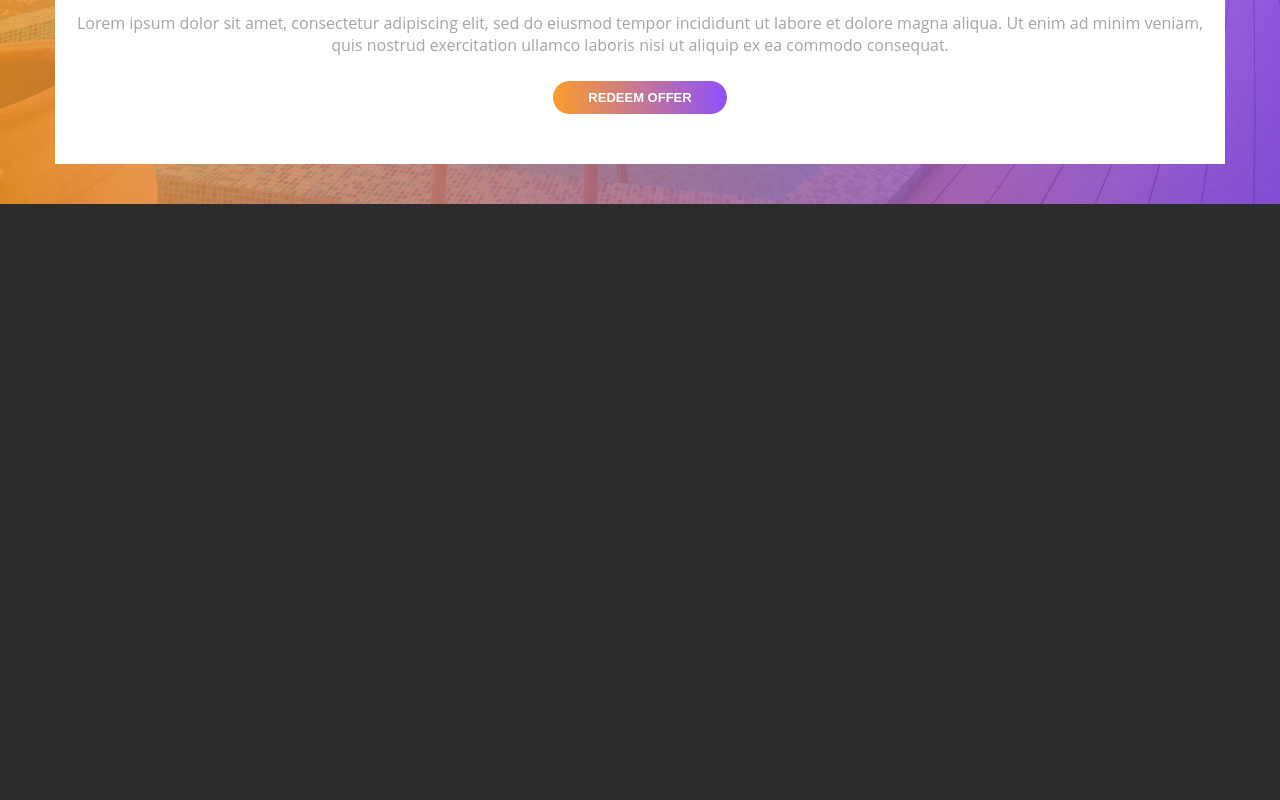
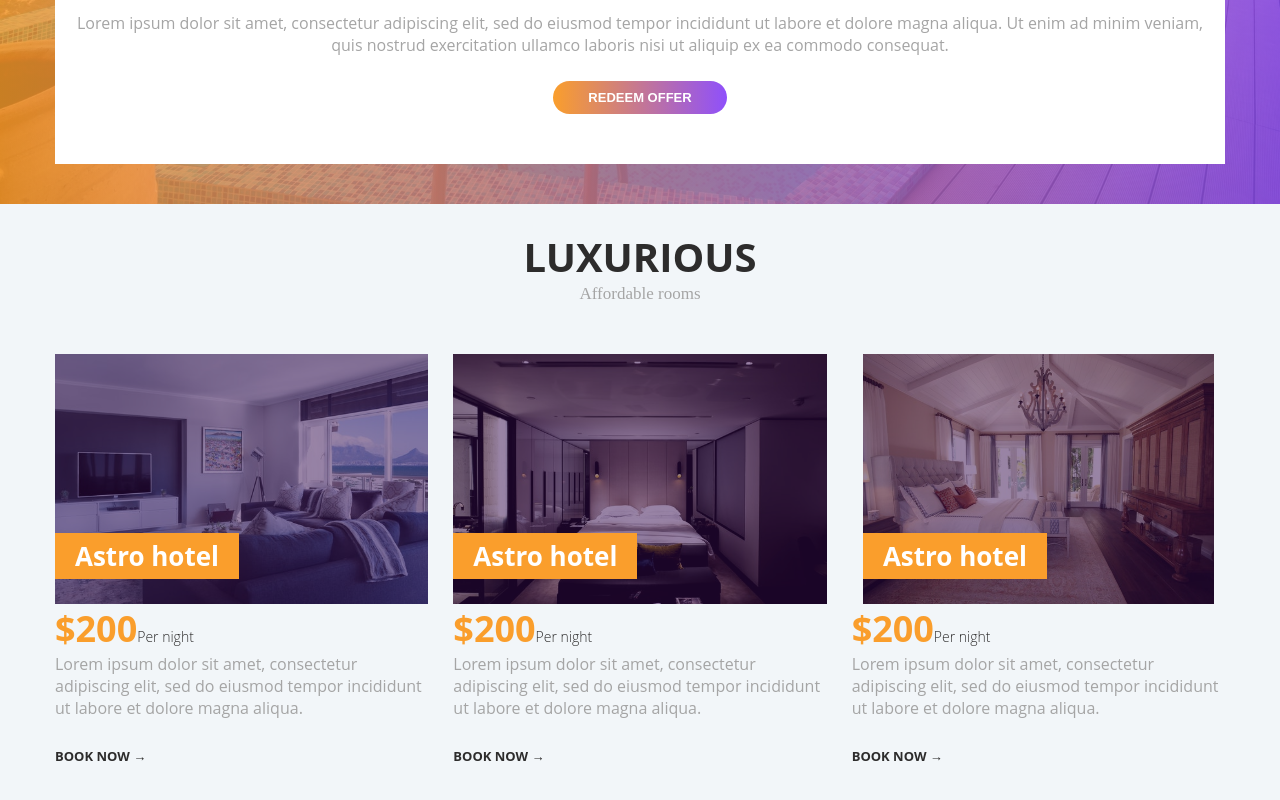
Before and after one commit to nelsonwenner/react-hotel-web, a React (Create React App) app: page / in a window 1280 px wide. Shown: the part 2039-2839 px from the top of the page. Before the commit the page ends 2243 px from the top, so only its background shows below. Built offline with nearby package versions, Linux system fonts and the light colour scheme.

Commit message:
chore: create component rooms

```diff
--- /dev/null
+++ b/src/components/Rooms/Rooms.js
@@ -0,0 +1,71 @@
+import React from 'react';
+import './rooms.css';
+
+import Room01 from '../../assets/images/room_1.jpg';
+import Room02 from '../../assets/images/room_2.jpg';
+import Room03 from '../../assets/images/room_3.jpg';
+
+const Rooms = () => {
+  return (
+    <section className="rooms">
+      <div className="container">
+        <h5 className="section-head">
+          <span className="heading">Luxurious</span>
+          <span className="sub-heading">Affordable rooms</span>
+        </h5>
+        <div className="grid rooms-grid">
+          <div className="grid-item featured-rooms">
+            <div className="image-wrap">
+              <img className="room-image" src={ Room01 } />
+              <h5 className="room-name">Astro hotel</h5>
+            </div>
+            <div className="room-info-wrap">
+              <span className="room-price">$200
+                <span className="per-night">Per night</span>
+              </span>
+              <p className="paragraph">
+                Lorem ipsum dolor sit amet, consectetur adipiscing elit, sed do eiusmod tempor
+                incididunt ut labore et dolore magna aliqua.
+              </p>
+              <a className="btn rooms-btn">Book now &rarr;</a>
+            </div>
+          </div>
+          <div className="grid-item featured-rooms">
+            <div className="image-wrap">
+              <img className="room-image" src={ Room02 } />
+              <h5 className="room-name">Astro hotel</h5>
+            </div>
+            <div className="room-info-wrap">
+              <span className="room-price">$200
+                <span className="per-night">Per night</span>
+              </span>
+              <p className="paragraph">
+                Lorem ipsum dolor sit amet, consectetur adipiscing elit, sed do eiusmod tempor
+                incididunt ut labore et dolore magna aliqua.
+              </p>
+              <a className="btn rooms-btn">Book now &rarr;</a>
+            </div>
+          </div>
+          <div className="grid-item featured-rooms">
+            <div className="image-wrap">
+              <img className="room-image" src={ Room03 } />
+              <h5 className="room-name">Astro hotel</h5>
+            </div>
+            <div className="room-info-wrap">
+              <span className="room-price">$200
+                <span className="per-night">Per night</span>
+              </span>
+              <p className="paragraph">
+                Lorem ipsum dolor sit amet, consectetur adipiscing elit, sed do eiusmod tempor
+                incididunt ut labore et dolore magna aliqua.
+              </p>
+              <a className="btn rooms-btn">Book now &rarr;</a>
+            </div>
+          </div>
+        </div>
+      </div>
+    </section>
+  )
+}
+
+export default Rooms;
--- /dev/null
+++ b/src/components/Rooms/rooms.css
@@ -0,0 +1,59 @@
+.rooms {
+  background-color: #f2f6f9;
+  padding-bottom: 1rem;
+}
+
+.image-wrap {
+  position: relative;
+  height: 25rem;
+}
+
+.image-wrap::after {
+  content: '';
+  position: absolute;
+  top: 0;
+  left: 0;
+  width: 100%;
+  height: 100%;
+  background-color: var(--purple-transparent-alt);
+}
+
+.room-image {
+  width: 100%;
+  height: 100%;
+  object-fit: cover;
+}
+
+.room-name {
+  font-size: 2.6rem;
+  background-color: var(--yellow-solid);
+  color: #fff;
+  padding: .5rem 2rem;
+  position: absolute;
+  left: 0;
+  bottom: 2.5rem;
+  z-index: 10;
+}
+
+.room-price {
+  display: block;
+  font-size: 3.6rem;
+  font-weight: bold;
+  color: var(--yellow-solid);
+}
+
+.per-night {
+  color: var(--dark-color);
+  font-size: 1.4rem;
+  font-weight: 100;
+}
+
+.rooms-btn {
+  color: var(--dark-color);
+  padding: 0;
+  transition: color .5s;
+}
+
+.rooms-btn:hover {
+  color: var(--yellow-solid);
+}
--- a/src/components/common/InputGroup/InputGroup.js
+++ b/src/components/common/InputGroup/InputGroup.js
@@ -7,19 +7,19 @@ const InputGroup = () => {
       <div className="container">
         <form action="" className="form">
           <div className="input-group pt-15">
-            <label for="destination" className="input-label">Destination</label>
+            <label className="input-label">Destination</label>
             <input type="text" className="input" id="destination"></input>
           </div>
           <div className="input-group">
-            <label for="check-in" className="input-label">Check in</label>
+            <label className="input-label">Check in</label>
             <input type="date" className="input" id="check-in"></input>
           </div>
           <div className="input-group">
-            <label for="check-out" className="input-label">Check out</label>
+            <label className="input-label">Check out</label>
             <input type="date" className="input" id="check-out" />
           </div>
           <div className="input-group">
-            <label for="adults" className="input-label">Adults</label>
+            <label className="input-label">Adults</label>
             <select className="options" id="adults">
               <option value="0">0</option>
               <option value="0">1</option>
@@ -30,7 +30,7 @@ const InputGroup = () => {
             </select>
           </div>
           <div className="input-group">
-            <label for="children" className="input-label">Children</label>
+            <label className="input-label">Children</label>
             <select className="options" id="children">
               <option value="0">0</option>
               <option value="0">1</option>
--- a/src/pages/Home/Home.js
+++ b/src/pages/Home/Home.js
@@ -5,6 +5,7 @@ import Banner from '../../components/Banner/Banner';
 import InputGroup from '../../components/common/InputGroup/InputGroup';
 import Hotels from '../../components/Hotels/Hotels';
 import Offer from '../../components/Offer/Offer';
+import Rooms from '../../components/Rooms/Rooms';
 
 const Home = () => {
   return (
@@ -15,6 +16,7 @@ const Home = () => {
       <InputGroup />
       <Hotels />
       <Offer />
+      <Rooms />
 
     </>
   )
```
